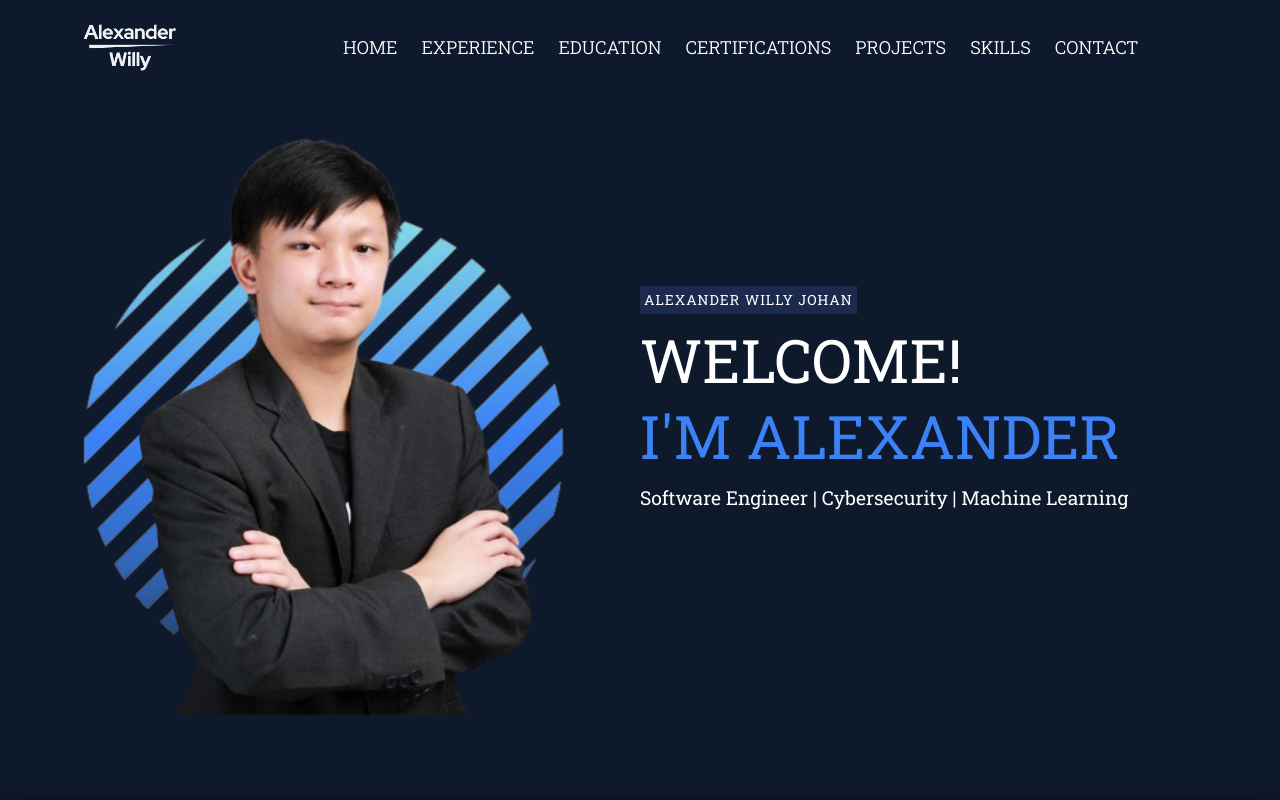
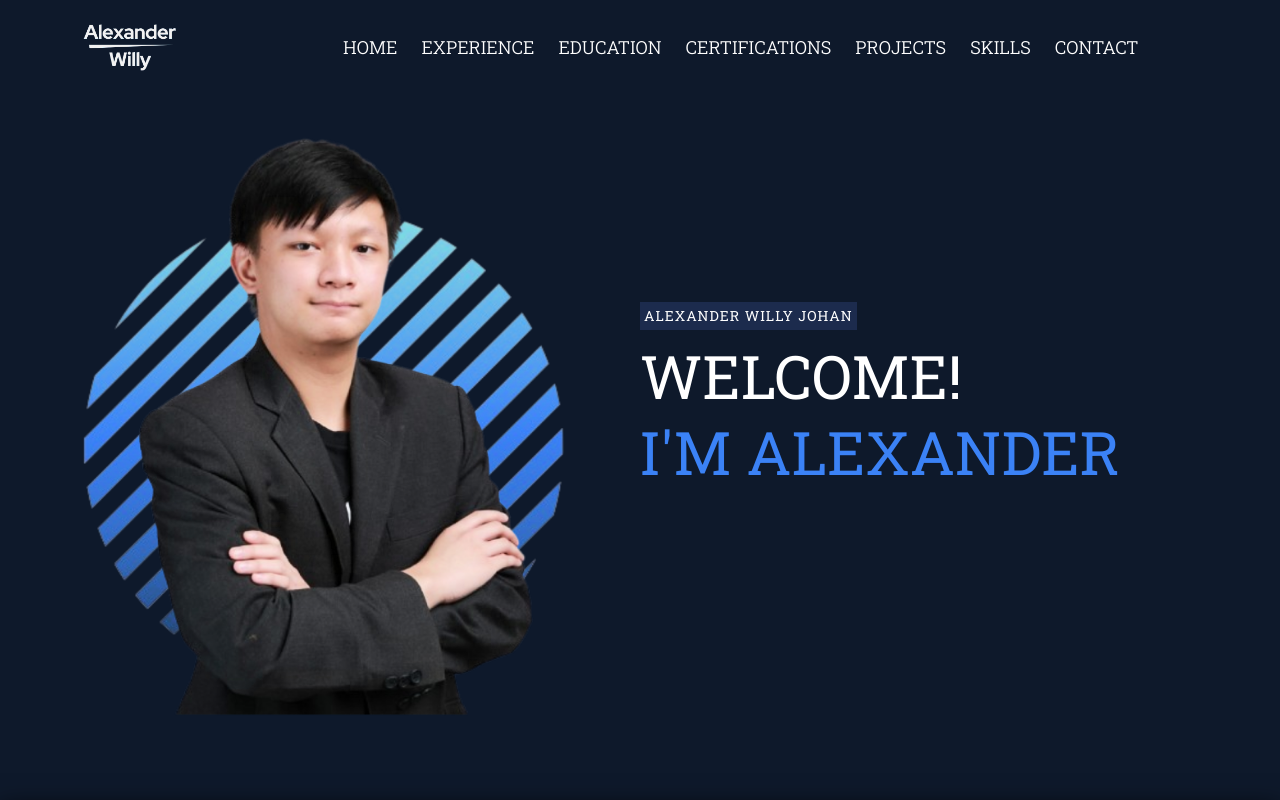
Before and after one commit to alexanderwilly/portfolio, a React (Create React App) app: page / in a window 1280 px wide. Shown: the top 800 px of the page. Built offline with nearby package versions, Linux system fonts and the light colour scheme.

Commit message:
modify hero page

```diff
--- a/src/App.js
+++ b/src/App.js
@@ -104,7 +104,8 @@ const App = () => {
 
             <div className='home-text'>
 
-              <span>Software Engineer | Cybersecurity | Machine Learning</span>
+              <span>
+              </span>
 
             </div>
 
```
